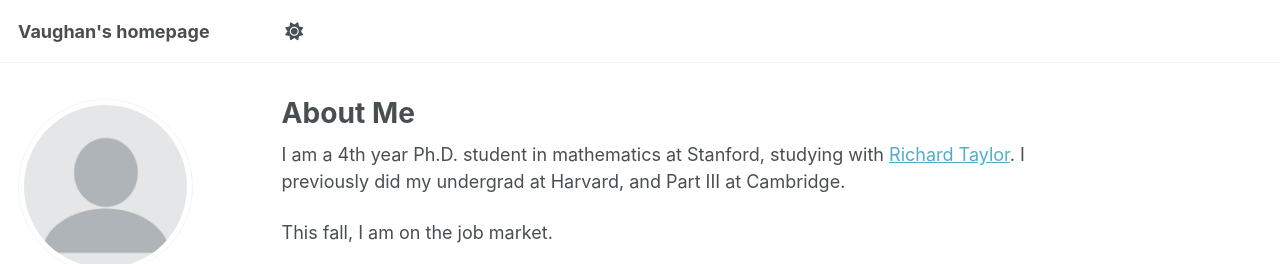
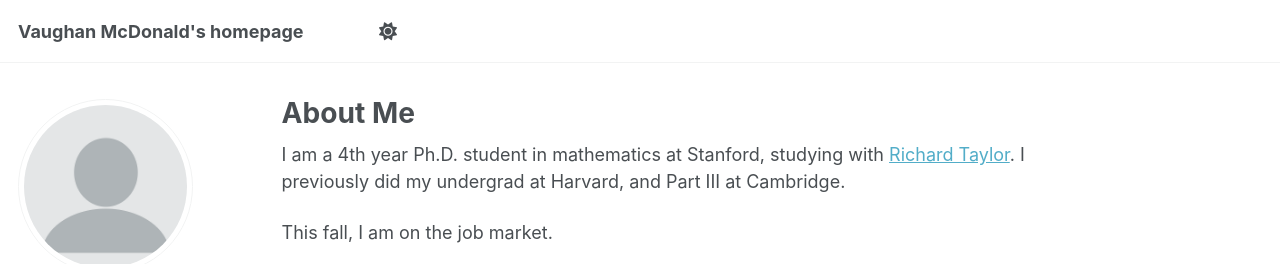
Before and after one commit to mcvaughanald/mcvaughanald.github.io, a Jekyll site: the page built from _pages/about.md, in a window 1280 px wide. Shown: the top 264 px of the page. Built offline with Jekyll 4.4.1, drawn with Linux system fonts in a browser that asks for light colours.

Commit message:
Update _config.yml

```diff
--- a/_config.yml
+++ b/_config.yml
@@ -9,7 +9,7 @@
 # Basic Site Settings
 locale                   : "en-US"
 site_theme               : "default"
-title                    : "Vaughan's homepage"
+title                    : "Vaughan McDonald's homepage"
 title_separator          : "-"
 name                     : &name "Your Name"
 description              : &description "personal description"
```
